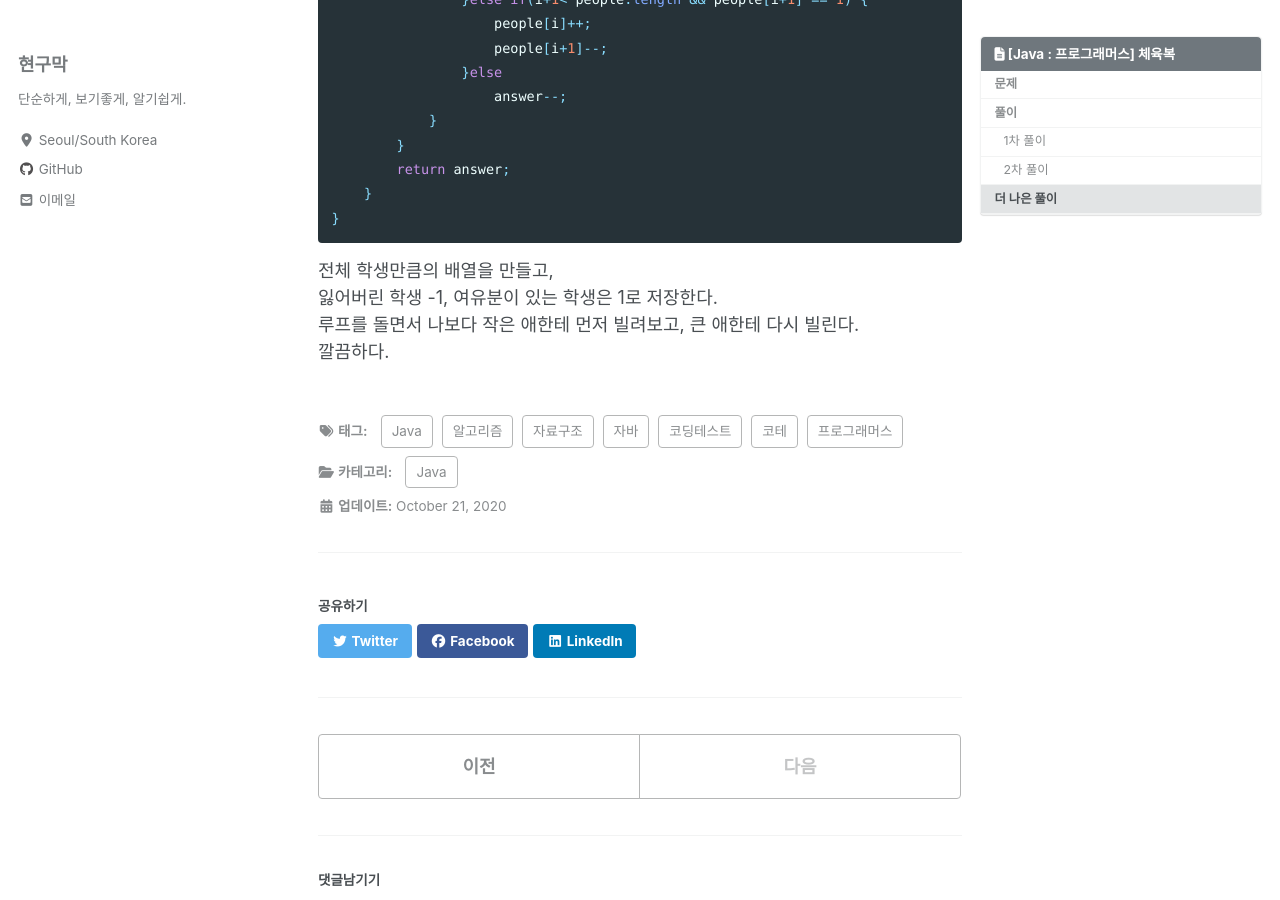
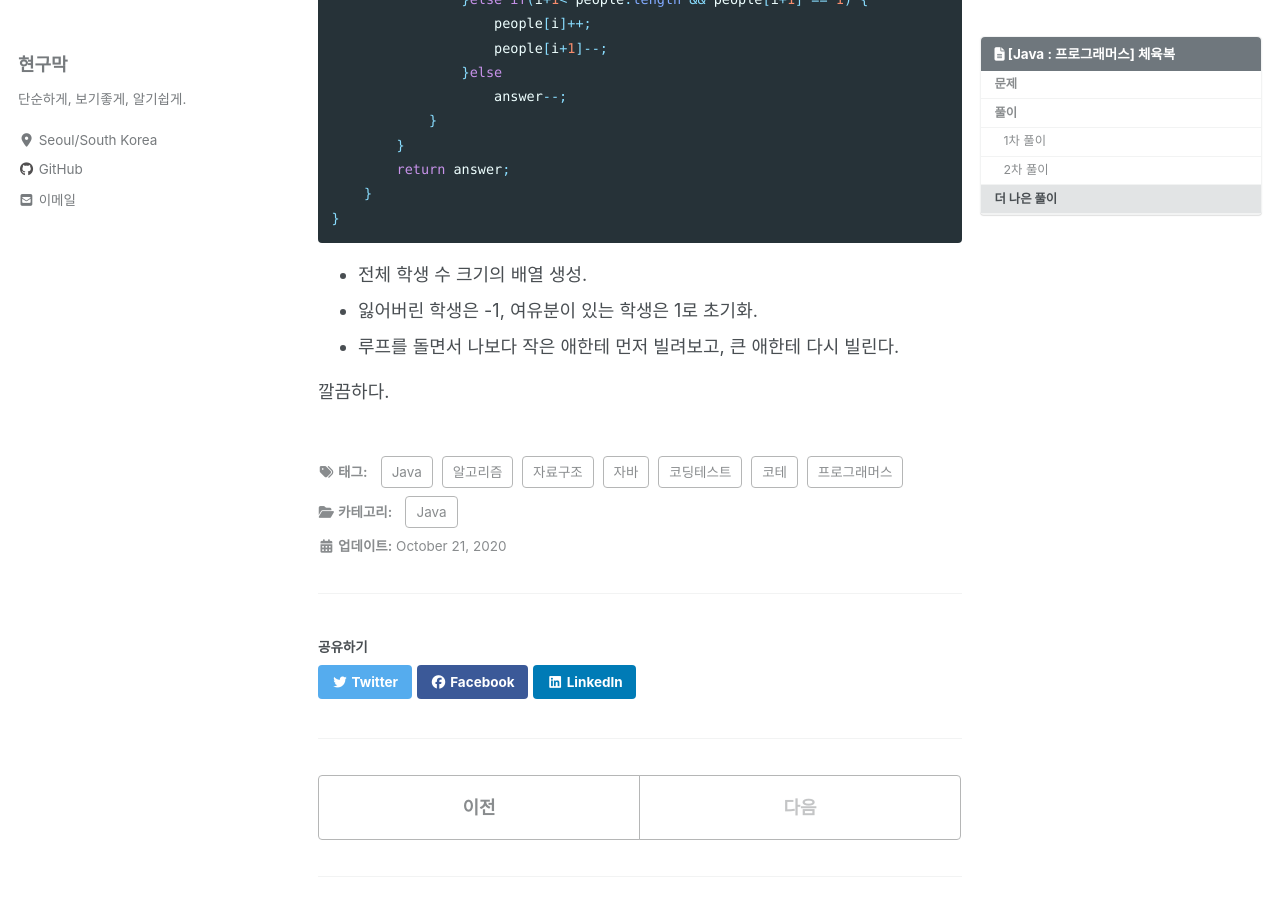
Before and after one commit to Hyeon9mak/Hyeon9mak.github.io, a Jekyll site: the page built from _posts/2020-10-21-Java-프로그래머스-체육복.md, in a window 1280 px wide and 900 px high, scrolled down 2880 px. Built offline with Jekyll 4.4.1, drawn with Linux system fonts in a browser that asks for light colours; cached includes are drawn as plain includes; nearby versions of some CDN libraries; comment, search, counter and statistics services are not loaded; some of the changed text lies outside the part shown.

Commit message:
Update 2020-10-21-Java-프로그래머스-체육복.md

````diff
--- a/_posts/2020-10-21-Java-프로그래머스-체육복.md
+++ b/_posts/2020-10-21-Java-프로그래머스-체육복.md
@@ -127,7 +127,8 @@ class Solution {
     }
 }
 ```
-전체 학생만큼의 배열을 만들고,
-잃어버린 학생 -1, 여유분이 있는 학생은 1로 저장한다.
-루프를 돌면서 나보다 작은 애한테 먼저 빌려보고, 큰 애한테 다시 빌린다.
+- 전체 학생 수 크기의 배열 생성.
+- 잃어버린 학생은 -1, 여유분이 있는 학생은 1로 초기화.
+- 루프를 돌면서 나보다 작은 애한테 먼저 빌려보고, 큰 애한테 다시 빌린다.
+
 깔끔하다.
````
